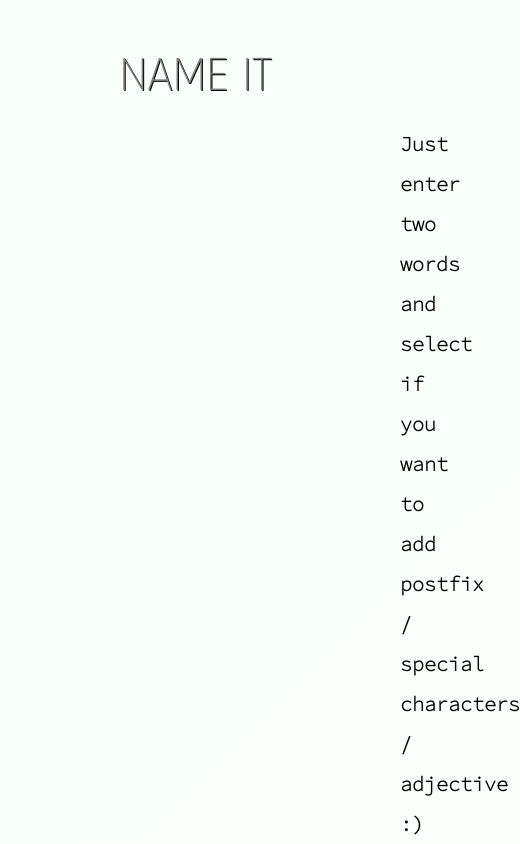
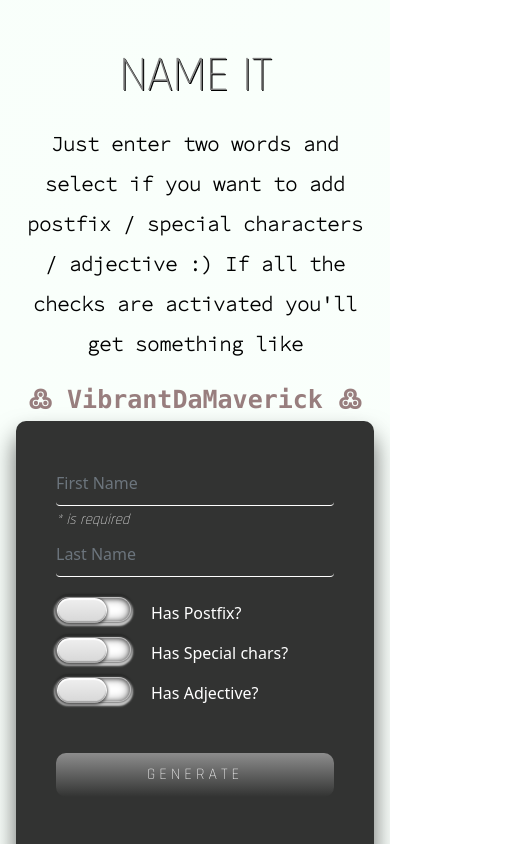
Before and after one commit to daverbk/namelikepro, a React (Create React App) app in the folder frontend/: page / in a window 390 px wide. Shown: the top 844 px of the page, 520 px wide, since content can reach past the window. Built offline with nearby package versions, Linux system fonts and the light colour scheme; a web font is replaced by a local one.

Commit message:
Fix checkbox issue & fix mobile margins

```diff
--- a/frontend/src/style/App.css
+++ b/frontend/src/style/App.css
@@ -39,8 +39,6 @@ body {
 }
 
 .nickname-form input[type='checkbox'] {
-    background-image: -webkit-linear-gradient(hsla(0,0%,0%,.1), hsla(0,0%,100%,.1)),
-    -webkit-linear-gradient(to left, #989898 50%, #6cf 50%);
     background-size: 100% 100%, 200% 100%;
     background-position: 0 0, 15px 0;
     border-radius: 25px;
@@ -180,13 +178,20 @@ body {
 }
 
 @media screen and (max-width: 768px) {
+    body {
+        padding-left: 16px;
+        padding-right: 16px;
+    }
+
     .site-info .site-description code {
         font-size: 25px;
     }
 
     .nickname-form {
-        margin-left: 16px;
-        margin-right: 16px;
         width: 100%;
     }
+
+    .site-info .site-description {
+        margin: 0;
+    }
 }
```
